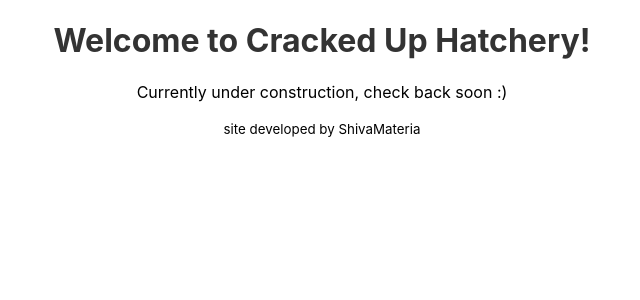
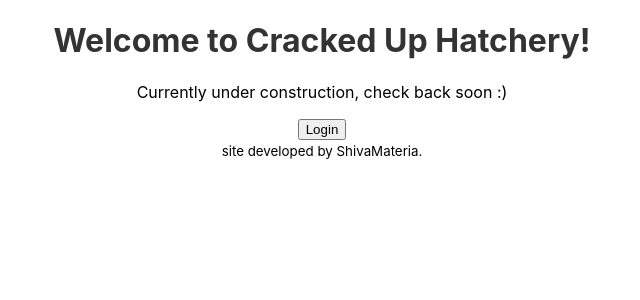
Before and after one commit to ari-flowers/crackedup-hatchery, a React (Create React App) app in the folder crackedup-UI/: page / in a window 1280 px wide. Shown: the top 300 px of the page, without its empty margins (318-958 px from the left). Built offline with nearby package versions, Linux system fonts and the light colour scheme; the HTML template or start-up script is replaced by a standard one.

Commit message:
Home.js and Footer.js initial setup

```diff
--- a/crackedup-UI/src/App.js
+++ b/crackedup-UI/src/App.js
@@ -1,9 +1,10 @@
 import React from 'react';
 import { BrowserRouter as Router, Route, Routes } from 'react-router-dom';
 // import Header from './components/Header';
-// import Home from './components/Home';
+import Home from './components/Home';
 // import Dashboard from './components/Dashboard';
 // import Hatchery from './components/Hatchery';
+import Footer from './components/Footer';
 import './App.css';
 
 function App() {
@@ -11,14 +12,12 @@ function App() {
     <Router>
       <div className="App">
         {/* <Header /> */}
-        <h1>Welcome to Cracked Up Hatchery!</h1>
-        <p>Currently under construction, check back soon :)</p>
-        <small>site developed by ShivaMateria</small>
-        {/* <Routes>
+        <Routes>
           <Route path="/" element={<Home />} />
-          <Route path="/dashboard" element={<Dashboard />} />
-          <Route path="/hatchery" element={<Hatchery />} />
-        </Routes> */}
+          {/* <Route path="/dashboard" element={<Dashboard />} />
+          <Route path="/hatchery" element={<Hatchery />} /> */}
+        </Routes>
+        <Footer />
       </div>
     </Router>
   );
--- a/crackedup-UI/src/components/Footer.js
+++ b/crackedup-UI/src/components/Footer.js
@@ -0,0 +1,12 @@
+import React from 'react';
+import { Link } from 'react-router-dom';
+
+function Footer() {
+  return (
+    <footer>
+      <small>site developed by ShivaMateria.</small>
+    </footer>
+  );
+}
+
+export default Footer;
--- a/crackedup-UI/src/components/Home.js
+++ b/crackedup-UI/src/components/Home.js
@@ -0,0 +1,13 @@
+import React from 'react';
+
+function Home() {
+  return (
+    <div>
+      <h1>Welcome to Cracked Up Hatchery!</h1>
+      <p>Currently under construction, check back soon :)</p>
+      <button onClick={() => alert('Login functionality coming soon!')}>Login</button>
+    </div>
+  );
+}
+
+export default Home;
```
